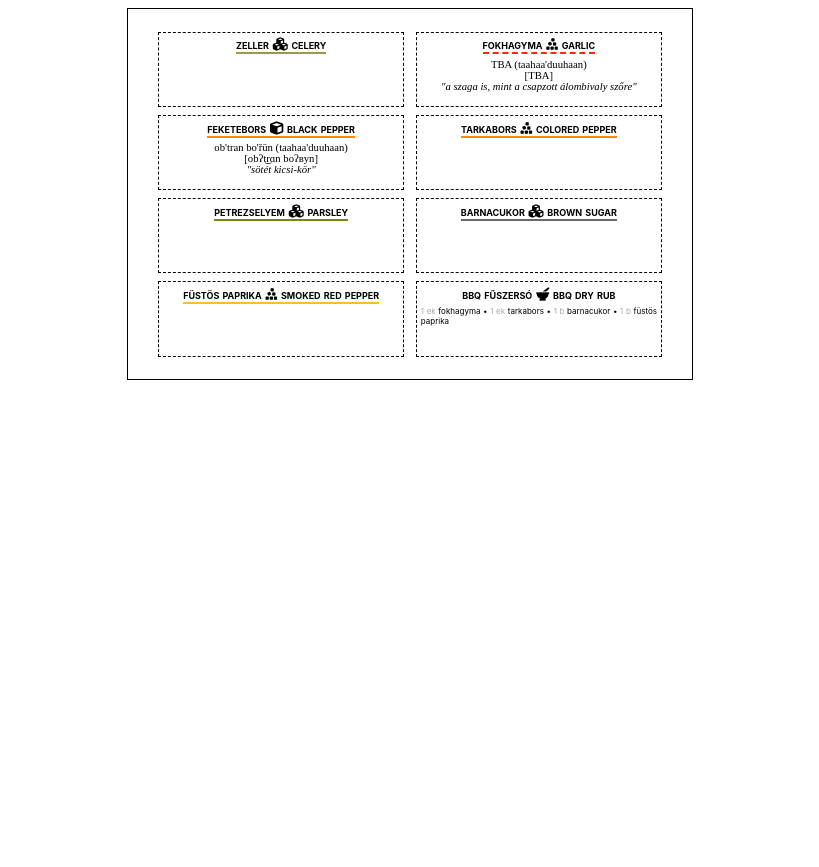
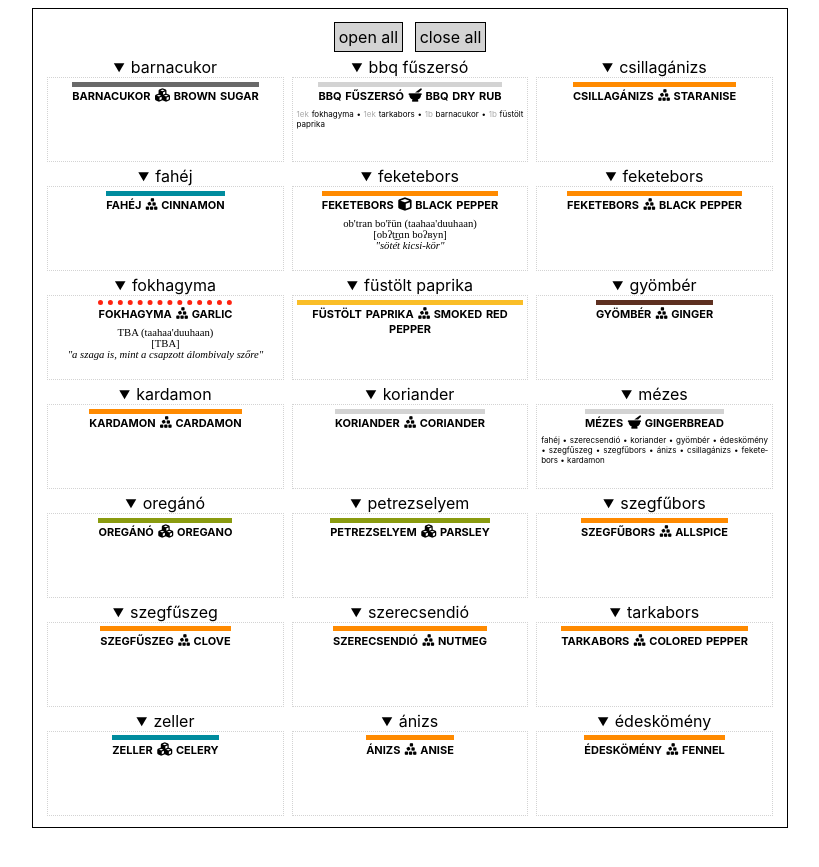
Before and after one commit to geryxyz/spicelabels, a Jekyll site: the page built from index.html, in a window 1280 px wide. Shown: the top 867 px of the page, without its empty margins (230-1049 px from the left). Built offline with Jekyll 4.4.1, drawn with Linux system fonts in a browser that asks for light colours; nearby versions of some CDN libraries.

Commit message:
feat: new design (check by my wife), interactivity for hiding labels

```diff
--- a/_data/spices.yml
+++ b/_data/spices.yml
@@ -19,13 +19,19 @@ source:
   - &stem "stem"
   - &root "root"
   - &substance "substance"
+sample:
+  - &ground_
+    hungarian: ""
+    english: ""
+    preprocess:
+    source:
 labels:
   -
     hungarian: "zeller"
     english: "celery"
     preprocess: *chopped
     source: *stem
-  - &ground_garlic
+  - &garlic_ground
     hungarian: "fokhagyma"
     english: "garlic"
     preprocess: *ground
@@ -36,7 +42,7 @@ labels:
       language: *taahaaduuhaan
       ipa: "TBA"
       note: "a szaga is, mint a csapzott álombivaly szőre"
-  - &whole_blackpepper
+  - &blackpepper_whole
     hungarian: "feketebors"
     english: "black pepper"
     preprocess: *whole
@@ -46,7 +52,12 @@ labels:
       language: *taahaaduuhaan
       ipa: "obʔt͜rɑn boʔʙyn"
       note: "sötét kicsi-kör"
-  - &ground_coloredpepper
+  - &blackpepper_ground
+    hungarian: "feketebors"
+    english: "black pepper"
+    preprocess: *ground
+    source: *corn
+  - &coloredpepper_ground
     hungarian: "tarkabors"
     english: "colored pepper"
     preprocess: *ground
@@ -56,30 +67,101 @@ labels:
     english: "parsley"
     preprocess: *chopped
     source: *leaf
-  - &chopped_brownsugar
+  - &brownsugar_chopped
     hungarian: "barnacukor"
     english: "brown sugar"
     preprocess: *chopped
     source: *substance
-  - &ground_smokedredpepper
-    hungarian: "füstös paprika"
+  - &smokedredpepper_ground
+    hungarian: "füstölt paprika"
     english: "smoked red pepper"
     preprocess: *ground
     source: *fruit
+  - &oregano_chopped
+    hungarian: "oregánó"
+    english: "oregano"
+    preprocess: *chopped
+    source: *leaf
+  - &cinnamon_ground
+    hungarian: "fahéj"
+    english: "cinnamon"
+    preprocess: *ground
+    source: *stem
+  - &nutmeg_ground
+    hungarian: "szerecsendió"
+    english: "nutmeg"
+    preprocess: *ground
+    source: *corn
+  - &coriander_ground
+    hungarian: "koriander"
+    english: "coriander"
+    preprocess: *ground
+  - &ginger_ground
+    hungarian: "gyömbér"
+    english: "ginger"
+    preprocess: *ground
+    source: *root
+  - &fennel_ground
+    hungarian: "édeskömény"
+    english: "fennel"
+    preprocess: *ground
+    source: *corn
+  - &allspice_ground
+    hungarian: "szegfűbors"
+    english: "allspice"
+    preprocess: *ground
+    source: *corn
+  - &clove_ground
+    hungarian: "szegfűszeg"
+    english: "clove"
+    preprocess: *ground
+    source: *corn
+  - &anise_ground
+    hungarian: "ánizs"
+    english: "anise"
+    preprocess: *ground
+    source: *corn
+  - &staranise_ground
+    hungarian: "csillagánizs"
+    english: "staranise"
+    preprocess: *ground
+    source: *corn
+  - &cardamon_ground
+    hungarian: "kardamon"
+    english: "cardamon"
+    preprocess: *ground
+    source: *corn
+
   -
     hungarian: "bbq fűszersó"
     english: "bbq dry rub"
     preprocess: *mix
     ingredients:
-      - spice: *ground_garlic
+      - spice: *garlic_ground
         amount: 1
         unit: *tablespoon
-      - spice: *ground_coloredpepper
+      - spice: *coloredpepper_ground
         amount: 1
         unit: *tablespoon
-      - spice: *chopped_brownsugar
+      - spice: *brownsugar_chopped
         amount: 1
         unit: *cup
-      - spice: *ground_smokedredpepper
+      - spice: *smokedredpepper_ground
         amount: 1
         unit: *cup
+  -
+    hungarian: "mézes"
+    english: "gingerbread"
+    preprocess: *mix
+    ingredients:
+      - spice: *cinnamon_ground
+      - spice: *nutmeg_ground
+      - spice: *coriander_ground
+      - spice: *ginger_ground
+      - spice: *fennel_ground
+      - spice: *clove_ground
+      - spice: *allspice_ground
+      - spice: *anise_ground
+      - spice: *staranise_ground
+      - spice: *blackpepper_ground
+      - spice: *cardamon_ground
--- a/assets/css/main.scss
+++ b/assets/css/main.scss
@@ -15,65 +15,92 @@ html {
 //https://www.colourlovers.com/palette/1081510/Nature_Walk
 
 .under_border {
-  border-bottom-style: solid;
-  border-bottom-width: 2pt;
+  border-top-style: solid;
+  border-top-width: 4pt;
+  border-top-color: lightgray;
 }
 
 .fruit {
-  border-bottom-color: #FABE28;
+  border-top-color: #FABE28;
 }
 
 .corn {
-  border-bottom-color: #FF8A00;
+  border-top-color: #FF8A00;
 }
 
 .leaf {
-  border-bottom-color: #758918;
+  border-top-color: #8A9B0F;
 }
 
 .stem {
-  border-bottom-color: #9E9A41;
+  border-top-color: #008C9E;
 }
 
 .root {
-  border-bottom-color: #5E3021;
+  border-top-color: #5E3021;
 }
 
 .substance {
-  border-bottom-color: dimgray;
+  border-top-color: dimgray;
 }
 
 .hot {
-  border-bottom-color: #FF2311;
-  border-bottom-style: dashed;
+  border-top-color: #FF2311;
+  border-top-style: dotted;
 }
 
 body {
-  width: 150mm; //210mm the A4 page
+  width: 200mm; //210mm the A4 page
   border: black solid 1pt;
-  padding: .5cm;
+  padding: .25cm;
   text-align: center;
   margin-left: auto;
   margin-right: auto;
 }
 
+details {
+  display: inline-block;
+//  border: magenta solid 1pt;
+  margin: .5mm;
+  padding: 0;
+}
+
+summary {
+//  border: magenta solid 1pt;
+  margin: 0;
+  padding: 0;
+}
+
 div.label {
   display: inline-block;
   vertical-align: top;
-  max-width: 65mm;
+  max-width: 60mm;
   max-height: 20mm;
-  min-width: 65mm;
+  min-width: 60mm;
   min-height: 20mm;
+  padding: 1mm;
+  margin: 0;
+  border: lightgray dotted .3pt;
+  text-align: center;
+  font-size: 12pt;
+}
+
+span.button {
+  display: inline-block;
+  padding: 1mm;
   margin: 1mm;
-  padding: 1mm;
-  border: black dashed .3pt;
-  text-align: center;
-  font-size: 10pt;
+  background: lightgray;
+  border: black solid 1pt;
+  cursor: pointer;
 }
 
 span.hungarian {
   font-weight: bold;
   font-variant: small-caps;
+}
+
+span.preprocess {
+  font-size: smaller;
 }
 
 span.english {
@@ -105,6 +132,8 @@ p {
 
 p.header {
   display: inline-block;
+  line-height: .75;
+  padding-top: 1pt;
 }
 
 p.details {
--- a/index.html
+++ b/index.html
@@ -2,19 +2,25 @@
 layout: default
 ---
 
-{% for spice in site.data.spices.labels %}
+<span id="open_all" class="button">open all</span>
+<span id="close_all" class="button">close all</span><br/>
+
+{% assign labels_by_hungarian = site.data.spices.labels | sort: "hungarian" %}
+{% for spice in labels_by_hungarian %}
     {% comment %}<code>{{ spice }}</code>{% endcomment %}
 
+    <details open="open">
+        <summary>{{ spice.hungarian }}</summary>
         <div class="label">
             {% if spice.hot %}
             <p class="header under_border hot">
             {% elsif spice.source %}
             <p class="header under_border {{ spice.source }}">
             {% else %}
-        <p class="header">
+            <p class="header under_border">
             {% endif %}
                 <span class="hungarian">{{ spice.hungarian }}</span>
-            <span>
+                <span class="preprocess">
                     {% case spice.preprocess %}
                         {% when "whole" %}
                             <i class="fa-solid fa-cube"></i>
@@ -40,7 +46,7 @@ layout: default
             {% elsif spice.ingredients %}
                 <p class="details ingredients">
                     {% for ingredient in spice.ingredients %}
-                    <span class="amount">{{ ingredient.amount }} {{ ingredient.unit.abbreviation }}</span>
+                        <span class="amount">{{ ingredient.amount }}{{ ingredient.unit.abbreviation }}</span>
                         <span class="ingredient">{{ ingredient.spice.hungarian }}</span>
                         {% if forloop.last == false %}
                             &bullet;
@@ -49,4 +55,23 @@ layout: default
                 </p>
             {% endif %}
         </div>
+    </details>
 {% endfor %}
+
+<script type="text/javascript">
+    let open_all = document.getElementById("open_all");
+    let close_all = document.getElementById("close_all");
+
+    let all_details = document.getElementsByTagName("details");
+
+    open_all.onclick = function () {
+        for (let i = 0; i < all_details.length; i++) {
+            all_details[i].open = true;
+        }
+    }
+    close_all.onclick = function () {
+        for (let i = 0; i < all_details.length; i++) {
+            all_details[i].open = false;
+        }
+    }
+</script>
```
Lines whose indentation alone changed are shown as unchanged.
